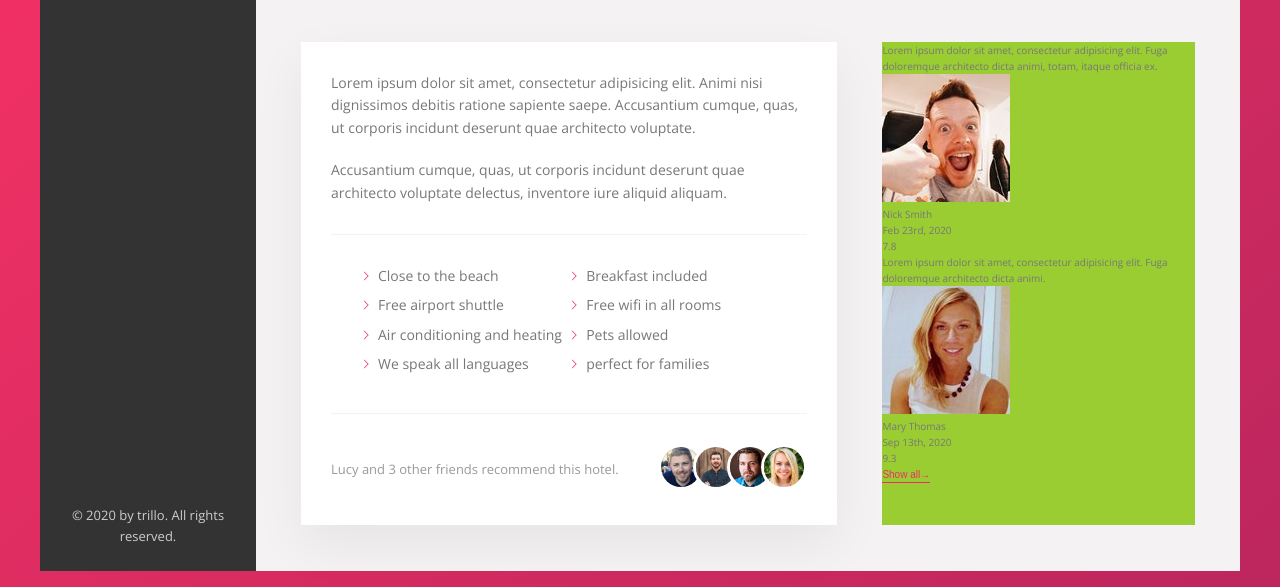
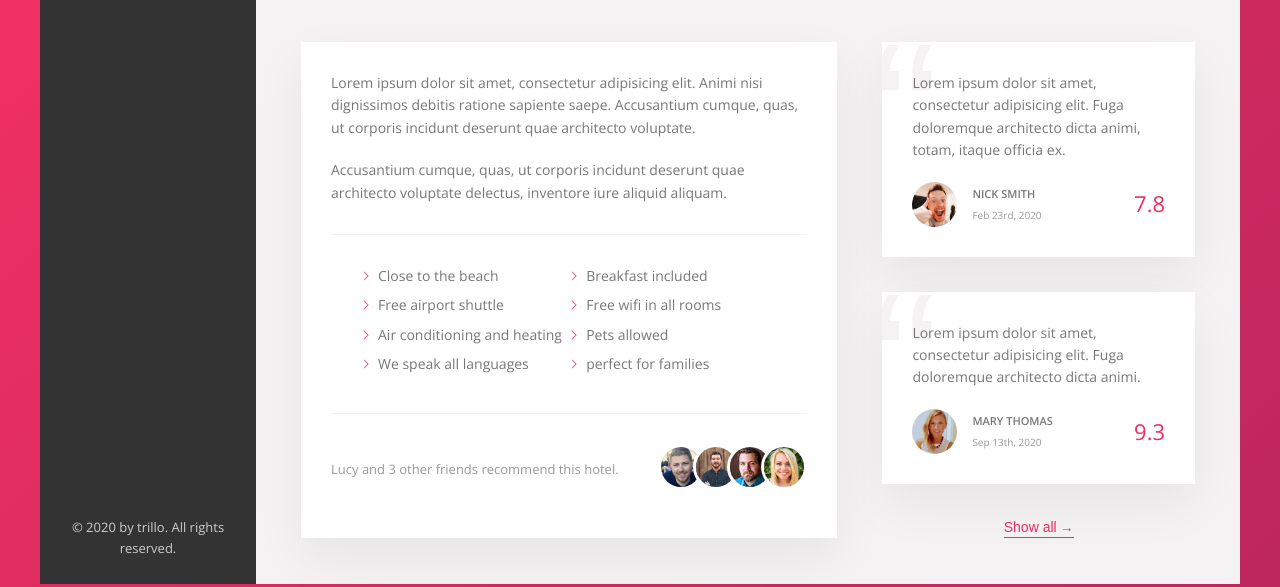
Before and after one commit to goran-nedelkovski/Trillo, a plain HTML site: page index.html in a window 1280 px wide. Shown: the part 466-1053 px from the top of the page. Drawn offline with nearby package versions, Linux system fonts and the light colour scheme.

Commit message:
[lecture 84]-User Reviews section(continued)[ center the button with flexbox properties in the parent el like this:display: flex; flex-direction: column;     align-items: center; (by default, align-items is set to stretch along the Cross-axis)]

```diff
--- a/css/style.css
+++ b/css/style.css
@@ -235,8 +235,13 @@ body {
   background-color: transparent;
   cursor: pointer;
   transition: all .2s; }
+  .btn-inline span {
+    margin-left: 3px;
+    transition: all .2s; }
   .btn-inline:hover {
     color: var(--color-grey-dark-1); }
+    .btn-inline:hover span {
+      margin-left: 8px; }
   .btn-inline:focus {
     outline: none;
     animation: pulsate 1s infinite; }
@@ -294,6 +299,51 @@ body {
     .recommend__photo:not(:last-child) {
       margin-right: -1.5rem; }
 
+.review {
+  background-color: #fff;
+  box-shadow: var(--shadow-light);
+  padding: 3rem;
+  margin-bottom: 3.5rem;
+  font-size: inherit;
+  position: relative;
+  overflow: hidden; }
+  .review__text {
+    margin-bottom: 2rem;
+    position: relative;
+    z-index: 10; }
+  .review__user {
+    display: flex;
+    align-items: center; }
+  .review__photo {
+    height: 4.5rem;
+    width: 4.5rem;
+    border-radius: 50%;
+    margin-right: 1.5rem; }
+  .review__user-box {
+    margin-right: auto; }
+  .review__user-name {
+    font-size: 1.1rem;
+    font-weight: 600;
+    text-transform: uppercase;
+    margin-bottom: .4rem; }
+  .review__user-date {
+    font-size: 1rem;
+    color: var(--color-grey-dark-3); }
+  .review__rating {
+    color: var(--color-primary);
+    font-size: 2.2rem;
+    font-weight: 300; }
+  .review::before {
+    content: "\201C";
+    position: absolute;
+    top: -2.75rem;
+    left: -1rem;
+    line-height: 1;
+    font-size: 20rem;
+    color: var(--color-grey-light-2);
+    font-family: sans-serif;
+    z-index: 1; }
+
 .container {
   max-width: 120rem;
   margin: 8rem auto;
@@ -324,13 +374,14 @@ body {
   flex: 1; }
 
 .detail {
+  font-size: 1.4rem;
   display: flex;
   padding: 4.5rem;
   background-color: var(--color-grey-light-2);
   border-bottom: var(--line); }
 
 .description {
-  font-size: 1.4rem;
+  font-size: inherit;
   background-color: #fff;
   box-shadow: var(--shadow-light);
   padding: 3rem;
@@ -338,5 +389,8 @@ body {
   margin-right: 4.5rem; }
 
 .user-reviews {
-  background-color: yellowgreen;
-  flex: 1; }
+  font-size: inherit;
+  flex: 1;
+  display: flex;
+  flex-direction: column;
+  align-items: center; }
--- a/sass/_components.scss
+++ b/sass/_components.scss
@@ -257,8 +257,15 @@
     background-color: transparent;
     cursor: pointer;
     transition: all .2s;
+    & span {
+        margin-left: 3px;
+        transition: all .2s;
+    }
     &:hover {
         color: var(--color-grey-dark-1);
+        span {
+            margin-left: 8px;
+        }
     }
     &:focus {
         outline: none;
--- a/sass/_layout.scss
+++ b/sass/_layout.scss
@@ -51,4 +51,8 @@
 .user-reviews {
     font-size: inherit;
     flex: 1;
+
+    display: flex;
+    flex-direction: column;
+    align-items: center;
 }
```
